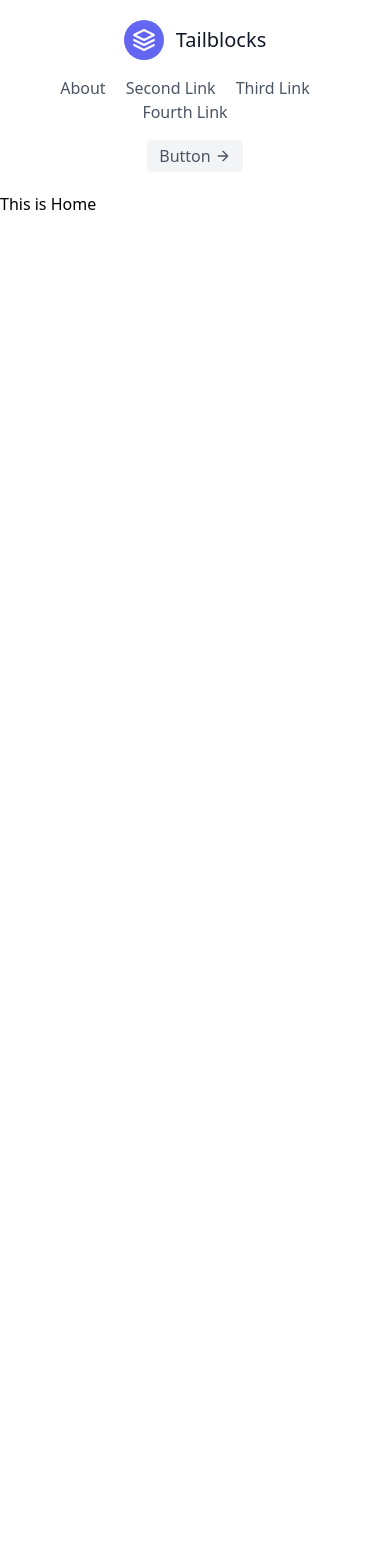
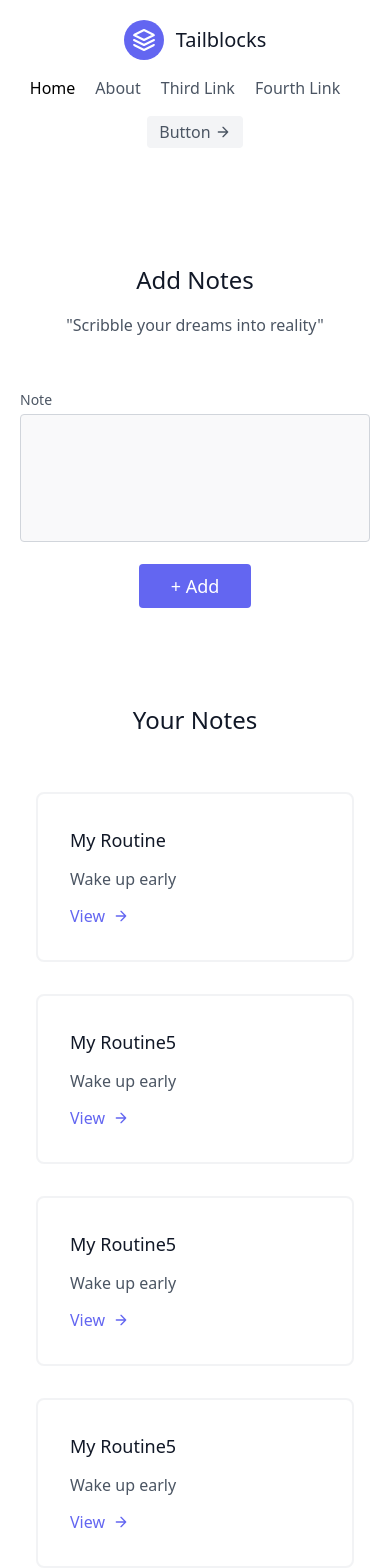
Before and after one commit to rahulprasad00/inotebook, a React (Create React App) app: page / in a window 390 px wide. Shown: the top 1568 px of the page. Before the commit the page ends 844 px from the top, so only its background shows below. Built offline with nearby package versions, Linux system fonts and the light colour scheme.

Commit message:
Home and Noteitems Layout Completed

```diff
--- a/src/components/About/About.js
+++ b/src/components/About/About.js
@@ -1,18 +1,12 @@
-import React from 'react'
-import { useContext ,useEffect} from 'react'   // importing useContext to access States using Context api
-import noteContext from '../../context/notes/noteContext'     //importing the context
+import React from 'react';
 
 const About = () => {
 
-  const a=useContext(noteContext);
-  useEffect(() => {
-    a.update();
-  }, [])
 
 
   return (
     <div>
-      This is About {a.state.name} and he is class {a.state.class}
+      This is About this page
     </div>
   )
 }
--- a/src/components/Home/Home.js
+++ b/src/components/Home/Home.js
@@ -1,10 +1,38 @@
 import React from 'react'
+import Notes from '../Notes/Notes'
+
 
 const Home = () => {
+
   return (
+    <>
+    <section class="text-gray-600 body-font relative">
+      <div class="container px-5 py-24 mx-auto">
+        <div class="flex flex-col text-center w-full mb-12">
+          <h1 class="sm:text-3xl text-2xl font-medium title-font mb-4 text-gray-900">Add Notes</h1>
+          <p class="lg:w-2/3 mx-auto leading-relaxed text-base">"Scribble your dreams into reality"</p>
+        </div>
+        <div class="lg:w-1/2 md:w-2/3 mx-auto">
+          <div class="flex flex-wrap -m-2">
+
+            <div class="p-2 w-full">
+              <div class="relative">
+                <label for="message" class="leading-7 text-sm text-gray-600">Note</label>
+                <textarea id="message" name="message" class="w-full bg-gray-100 bg-opacity-50 rounded border border-gray-300 focus:border-indigo-500 focus:bg-white focus:ring-2 focus:ring-indigo-200 h-32 text-base outline-none text-gray-700 py-1 px-3 resize-none leading-6 transition-colors duration-200 ease-in-out"></textarea>
+              </div>
+            </div>
+            <div class="p-2 w-full">
+              <button class="flex mx-auto text-white bg-indigo-500 border-0 py-2 px-8 focus:outline-none hover:bg-indigo-600 rounded text-lg">+ Add</button>
+            </div>
+
+          </div>
+        </div>
+      </div>
+    </section>
     <div>
-      This is Home
+      <Notes/>
     </div>
+    </>
   )
 }
 
--- a/src/components/Navbar/Navbar.js
+++ b/src/components/Navbar/Navbar.js
@@ -1,24 +1,30 @@
-import React from 'react'
-import { Link } from 'react-router-dom'
+import { React, useEffect } from 'react'
+import { Link, useLocation } from 'react-router-dom'
+
 
 const Navbar = () => {
+  let location = useLocation();
+  useEffect(() => {                //Using UseLocation Hook from react router dom to check for the current route
+    console.log(location);          // and set the color of navbar links
+  }, [location]);
+
   return (
-    <header class="text-gray-600 body-font">
-  <div class="container mx-auto flex flex-wrap p-5 flex-col md:flex-row items-center">
-    <Link class="flex title-font font-medium items-center text-gray-900 mb-4 md:mb-0" to="/">
-      <svg xmlns="http://www.w3.org/2000/svg" fill="none" stroke="currentColor" stroke-linecap="round" stroke-linejoin="round" stroke-width="2" class="w-10 h-10 text-white p-2 bg-indigo-500 rounded-full" viewBox="0 0 24 24">
+    <header className="text-gray-600 body-font">
+      <div className="container mx-auto flex flex-wrap p-5 flex-col md:flex-row items-center">
+        <Link className="flex title-font font-medium items-center text-gray-900 mb-4 md:mb-0" to="/">
+          <svg xmlns="http://www.w3.org/2000/svg" fill="none" stroke="currentColor" strokeLinecap="round" strokeLinejoin="round" strokeWidth="2" className="w-10 h-10 text-white p-2 bg-indigo-500 rounded-full" viewBox="0 0 24 24">
             <path d="M12 2L2 7l10 5 10-5-10-5zM2 17l10 5 10-5M2 12l10 5 10-5"></path>
           </svg>
-      <span class="ml-3 text-xl">Tailblocks</span>
+          <span className="ml-3 text-xl">Tailblocks</span>
         </Link>
-    <nav class="md:ml-auto flex flex-wrap items-center text-base justify-center">
-      <Link class="mr-5 hover:text-gray-900" to="/about">About</Link>
-      <Link class="mr-5 hover:text-gray-900" to="/">Second Link</Link>
-      <Link class="mr-5 hover:text-gray-900" to="/">Third Link</Link>
-      <Link class="mr-5 hover:text-gray-900" to="/">Fourth Link</Link>
+        <nav className="md:ml-auto flex flex-wrap items-center text-base justify-center">
+          <Link className={`mr-5 hover:text-black ${location.pathname==="/"?"text-black":""}`} to="/">Home</Link>
+          <Link className={`mr-5 hover:text-black ${location.pathname==="/about"?"text-black":""}`} to="/about">About</Link>
+          <Link className="mr-5 hover:text-black" to="/">Third Link</Link>
+          <Link className="mr-5 hover:text-black" to="/">Fourth Link</Link>
         </nav>
-    <button class="inline-flex items-center bg-gray-100 border-0 py-1 px-3 focus:outline-none hover:bg-gray-200 rounded text-base mt-4 md:mt-0">Button
-      <svg fill="none" stroke="currentColor" stroke-linecap="round" stroke-linejoin="round" stroke-width="2" class="w-4 h-4 ml-1" viewBox="0 0 24 24">
+        <button className="inline-flex items-center bg-gray-100 border-0 py-1 px-3 focus:outline-none hover:bg-gray-200 rounded text-base mt-4 md:mt-0">Button
+          <svg fill="none" stroke="currentColor" strokeLinecap="round" strokeLinejoin="round" strokeWidth="2" className="w-4 h-4 ml-1" viewBox="0 0 24 24">
             <path d="M5 12h14M12 5l7 7-7 7"></path>
           </svg>
         </button>
--- /dev/null
+++ b/src/components/Noteitem/Noteitem.js
@@ -0,0 +1,24 @@
+import React from 'react'
+
+const Noteitem = (props) => {
+
+    const {note}=props
+  return (
+    <div class="p-4 lg:w-1/2 w-full">
+        <div class="flex border-2 rounded-lg border-gray-200 border-opacity-50 p-8">
+          <div class="flex-grow">
+            <h2 class="text-gray-900 text-lg title-font font-medium mb-3">{note.title}</h2>
+            <p class="leading-relaxed text-base">{note.description}</p>
+            <a class="mt-3 text-indigo-500 inline-flex items-center" href=''>View
+              <svg fill="none" stroke="currentColor" stroke-linecap="round" stroke-linejoin="round" stroke-width="2" class="w-4 h-4 ml-2" viewBox="0 0 24 24">
+                <path d="M5 12h14M12 5l7 7-7 7"></path>
+              </svg>
+            </a>
+          </div>
+        </div>
+      </div>
+
+  )
+}
+
+export default Noteitem
--- /dev/null
+++ b/src/components/Notes/Notes.js
@@ -0,0 +1,24 @@
+import React from 'react'
+import { useContext } from 'react'
+import noteContext from '../../context/notes/noteContext'
+import Noteitem from '../Noteitem/Noteitem';
+
+const Notes = () => {
+    const context = useContext(noteContext);
+    const { notes, setNotes } = context;
+
+    return (
+        <section class="text-gray-600 body-font">
+            <div className='sm:text-3xl text-2xl font-medium title-font  text-gray-900 text-center'>Your Notes</div>
+            <div class="container px-5 py-10 mx-auto flex flex-wrap">
+                {notes.map((note) => {
+                    return <Noteitem note={note} />;
+                })}
+            </div>
+        </section>
+
+
+    )
+}
+
+export default Notes
--- a/src/context/notes/NoteState.js
+++ b/src/context/notes/NoteState.js
@@ -4,22 +4,58 @@ import { useState } from "react";
 
 const NoteState=(props)=>{
 
-    const s1={
-        "name":"Rahul",
-        "class":"5b"
-    }
-    const [state, setstate] = useState(s1)
+    const notesInitial=[
+        {
+            "_id": "6656d93fabd7aa6036ebd8ad",
+            "user": "665647e0a08522059cf45919",
+            "title": "My Routine",
+            "description": "Wake up early",
+            "tag": "personal",
+            "date": "2024-05-29T07:29:03.064Z",
+            "__v": 0
+        },
+        {
+            "_id": "665b70fcbb4b75d3adf35598",
+            "user": "665647e0a08522059cf45919",
+            "title": "My Routine5",
+            "description": "Wake up early",
+            "tag": "personal",
+            "date": "2024-06-01T19:05:32.975Z",
+            "__v": 0
+        },
+        {
+            "_id": "665b70febb4b75d3adf3559a",
+            "user": "665647e0a08522059cf45919",
+            "title": "My Routine5",
+            "description": "Wake up early",
+            "tag": "personal",
+            "date": "2024-06-01T19:05:34.657Z",
+            "__v": 0
+        },
+        {
+            "_id": "665b70ffbb4b75d3adf3559c",
+            "user": "665647e0a08522059cf45919",
+            "title": "My Routine5",
+            "description": "Wake up early",
+            "tag": "personal",
+            "date": "2024-06-01T19:05:35.517Z",
+            "__v": 0
+        },
+        {
+            "_id": "665b7100bb4b75d3adf3559e",
+            "user": "665647e0a08522059cf45919",
+            "title": "My Routine5",
+            "description": "Wake up early",
+            "tag": "personal",
+            "date": "2024-06-01T19:05:36.425Z",
+            "__v": 0
+        }
+    ]
 
-    const update=()=>{
-        setTimeout(() => {
-            setstate({
-                "name":"Pahul",
-                "class":"10b"
-            })
-        }, 2000);
-    }
+    const [notes, setNotes] = useState(notesInitial)
+
     return (
-        <NoteContext.Provider value={{state,update}}>
+        <NoteContext.Provider value={{notes,setNotes}}>
             {props.children}
         </NoteContext.Provider>
     )
```
Also changed, not shown: 1 other file (tests, documents, lock files or other folders). Lines whose indentation alone changed are shown as unchanged.
